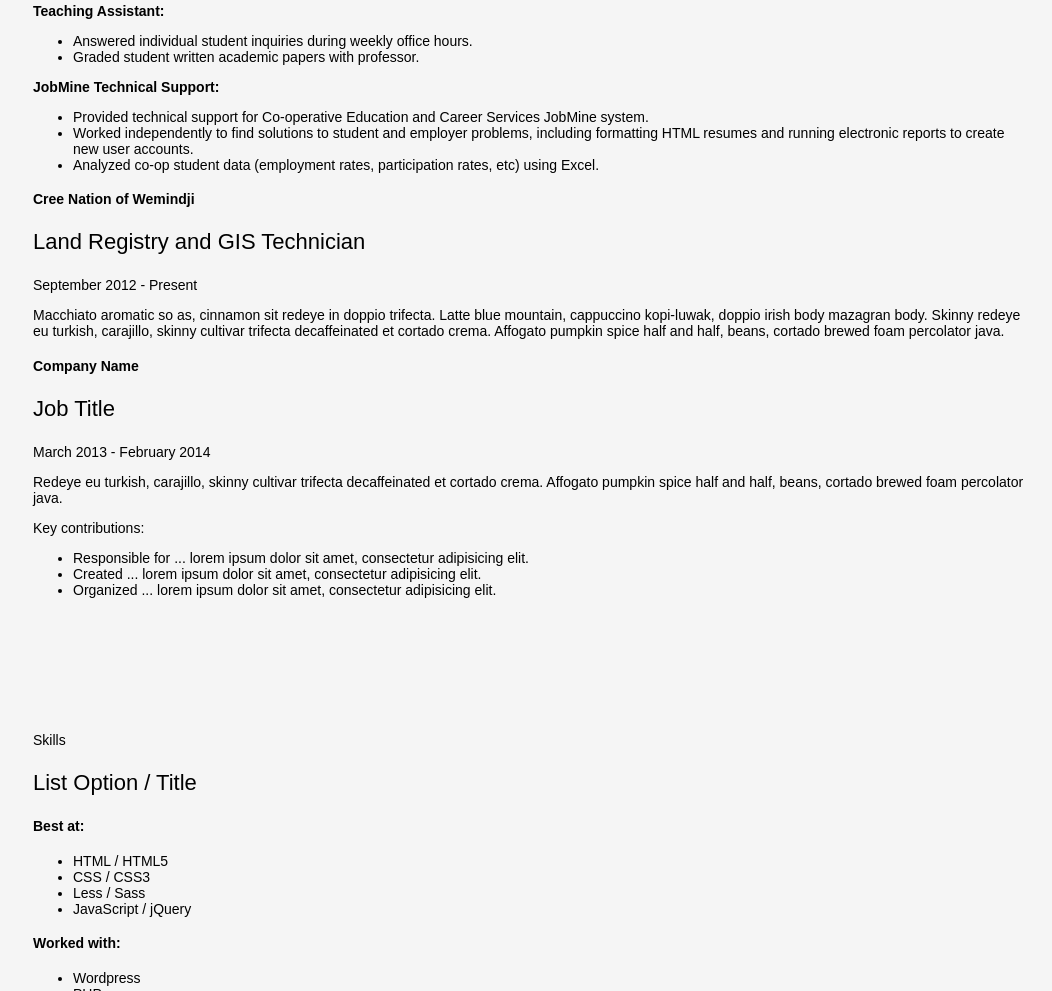
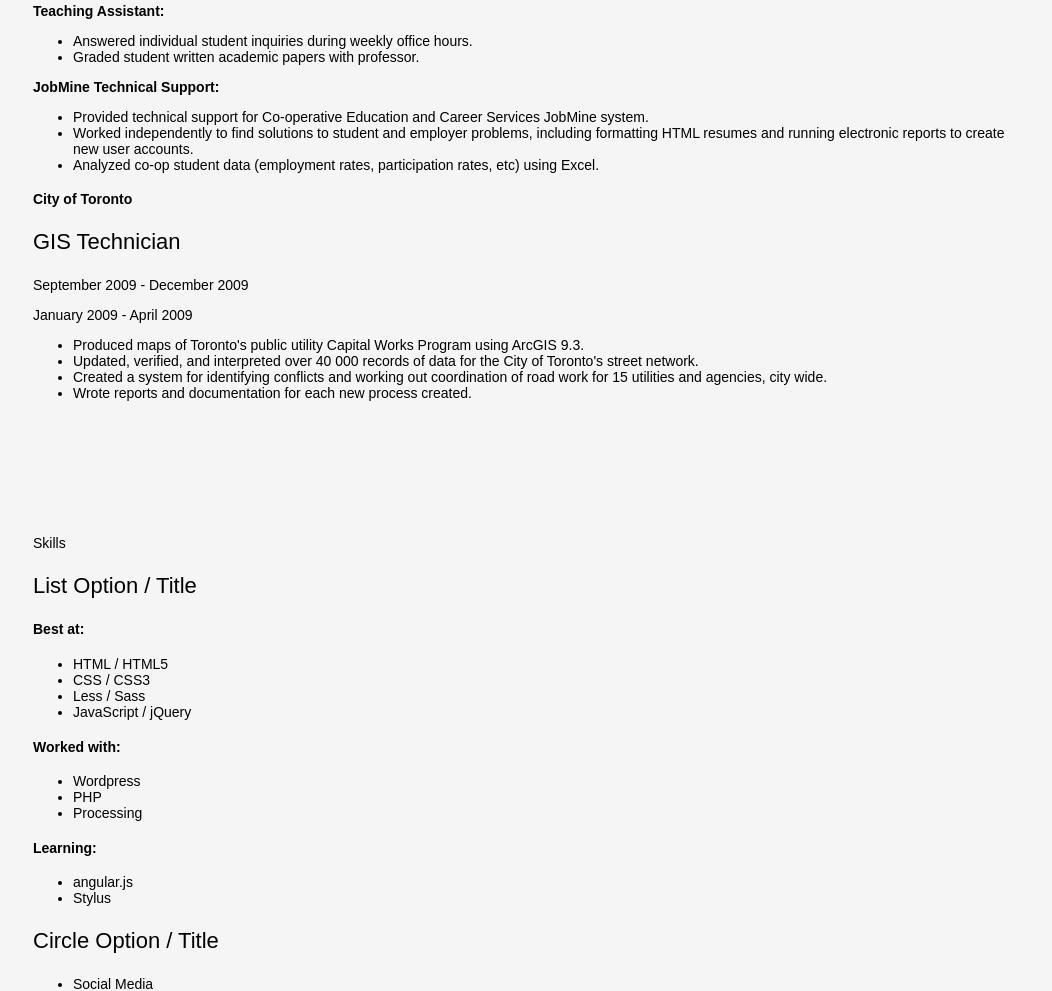
Before and after one commit to dzufelt/resume, a plain HTML site: page index.html in a window 1280 px wide. Shown: the part 2706-3697 px from the top of the page, without its empty margins (107-1159 px from the left). Drawn offline with nearby package versions, Linux system fonts and the light colour scheme; a web font is replaced by a local one.

Commit message:
Add City of Toronto Employer

```diff
--- a/index.html
+++ b/index.html
@@ -123,32 +123,23 @@
 
 				<div class="item">
 					<div class="details">
-						<h4 class="company">Cree Nation of Wemindji</h4>
-						<h3>Land Registry and GIS Technician</h3>
-						<p class="date">September 2012 - Present</p>
+						<h4 class="company">City of Toronto</h4>
+						<h3>GIS Technician</h3>
+						<p class="date">September 2009 - December 2009</p>
+						<p class="date">January 2009 - April 2009</p>
 					</div>
 					<div class="description">
-						<p>Macchiato aromatic so as, cinnamon sit redeye in doppio trifecta. Latte blue mountain, cappuccino kopi-luwak, doppio irish body mazagran body. Skinny redeye eu turkish, carajillo, skinny cultivar trifecta decaffeinated et cortado crema. Affogato pumpkin spice half and half, beans, cortado brewed foam percolator java.</p>
+						<p>
+							<ul>
+								<li>Produced maps of Toronto's public utility Capital Works Program using ArcGIS 9.3.</li>
+								<li>Updated, verified, and interpreted over 40 000 records of data for the City of Toronto's street network.</li>
+								<li>Created a system for identifying conflicts and working out coordination of road work for 15 utilities and agencies, city wide.</li>
+								<li>Wrote reports and documentation for each new process created.</li>
+							</ul>
+						</p>
 					</div>
 				</div><!-- close .item -->
 
-				<div class="item">
-					<div class="details">
-						<h4 class="company">Company Name</h4>
-						<h3>Job Title</h3>
-						<p class="date">March 2013 - February 2014</p>
-					</div>
-					<div class="description">
-						<p>Redeye eu turkish, carajillo, skinny cultivar trifecta decaffeinated et cortado crema. Affogato pumpkin spice half and half, beans, cortado brewed foam percolator java.</p>
-
-						<p>Key contributions:</p>
-						<ul>
-							<li>Responsible for ... lorem ipsum dolor sit amet, consectetur adipisicing elit.</li>
-							<li>Created ... lorem ipsum dolor sit amet, consectetur adipisicing elit.</li>
-							<li>Organized ... lorem ipsum dolor sit amet, consectetur adipisicing elit.</li>
-						</ul>
-					</div>
-				</div><!-- close .item -->
 			</div>
 		</section>
 
```
